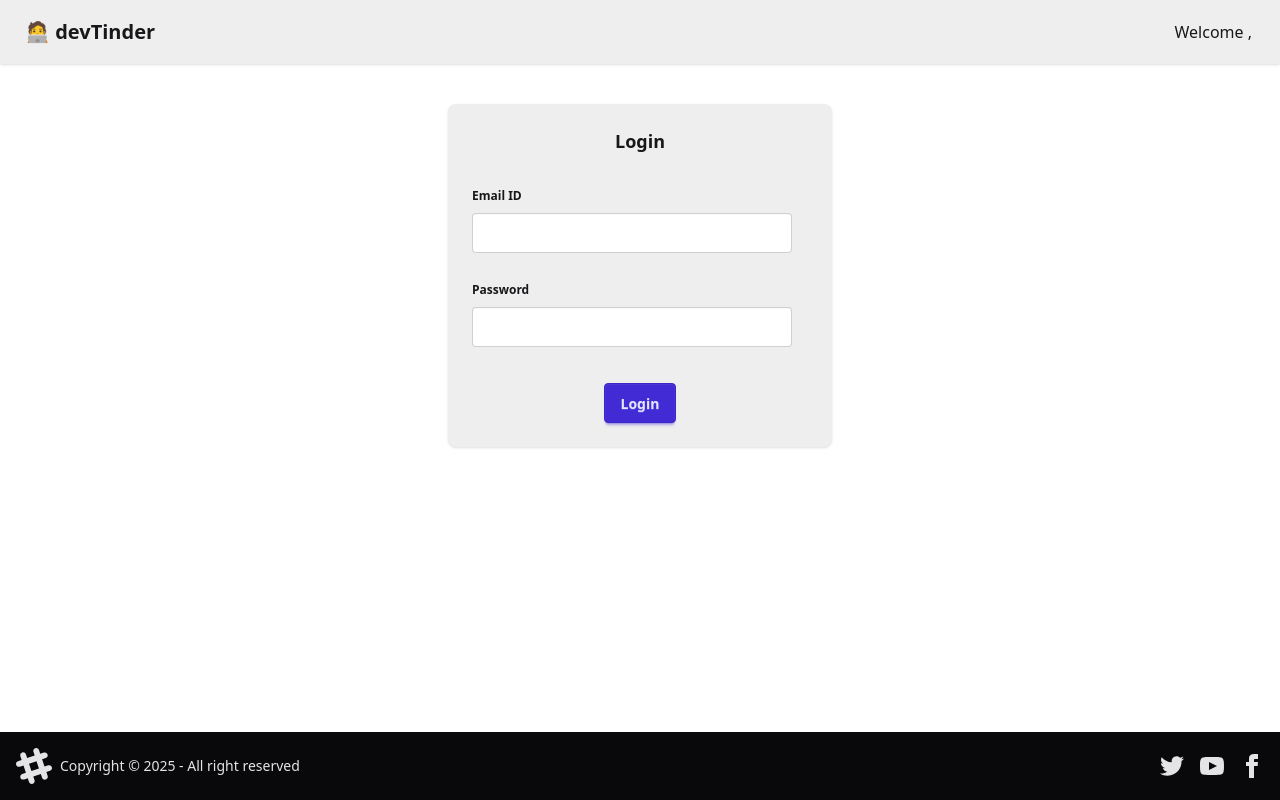
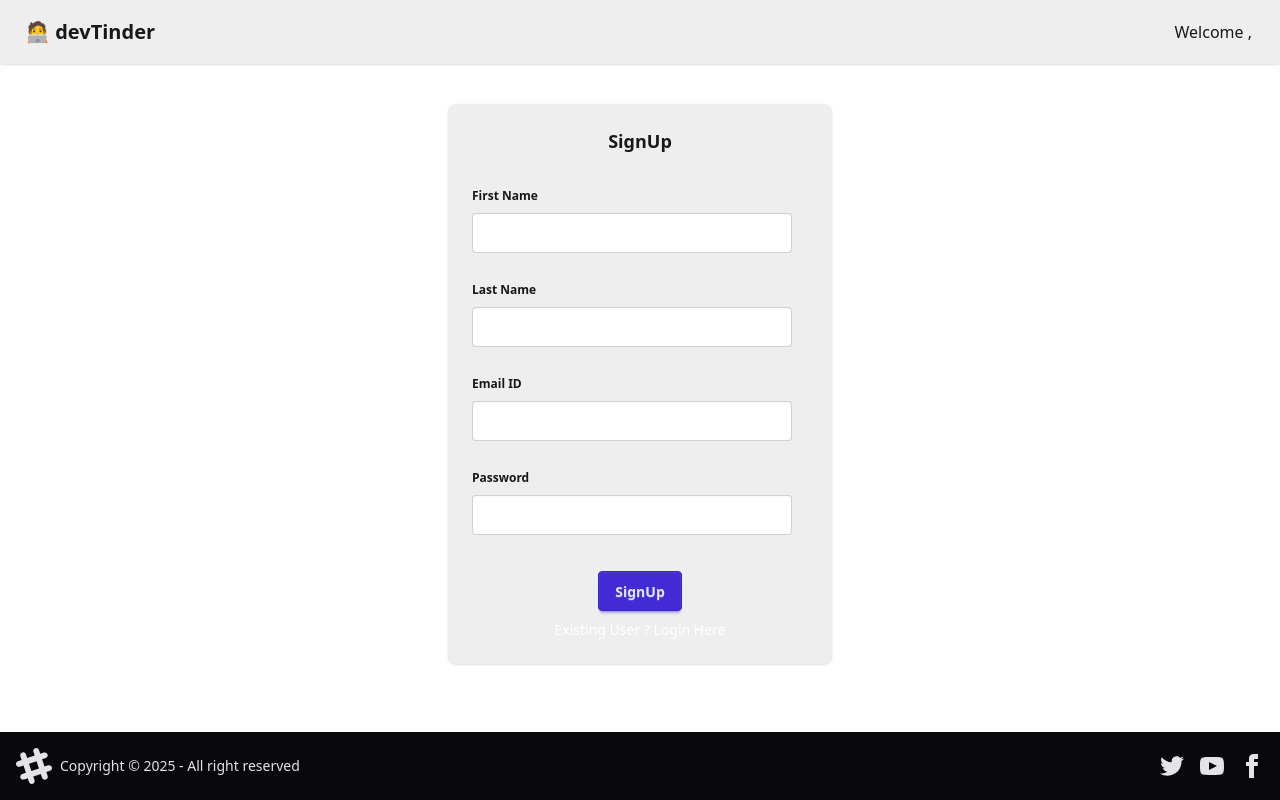
Before and after one commit to Connectgauravkaushik/devTinder-frontend, a React (Vite) app: page /login in a window 1280 px wide. Built offline with nearby package versions, Linux system fonts and the light colour scheme; no server answers.

Commit message:
signUp and UserCard Updated

```diff
--- a/src/components/Feed.jsx
+++ b/src/components/Feed.jsx
@@ -24,8 +24,10 @@ const Feed = () => {
     getFeed();
   }, []);
 
+
+
   return feed &&( <div className="flex justify-center items-center my-10">
-    <UserCard user={feed}/>
+    <UserCard user={feed[0]}/>
     </div>);
 };
 
--- a/src/components/Login.jsx
+++ b/src/components/Login.jsx
@@ -6,9 +6,12 @@ import { useNavigate } from "react-router";
 import { BASE_URL } from "../utils/constants";
 
 const Login = () => {
+  const [firstName, setFirstName] = useState("");
+  const [lastName, setLastName] = useState("");
   const [emailId, setEmailId] = useState("");
   const [password, setpswrd] = useState("");
-  const  [error , setError] = useState();
+  const [error, setError] = useState();
+  const [isLoginForm, setIsLoginForm] = useState(false);
   const dispatch = useDispatch();
   const navigate = useNavigate();
 
@@ -33,12 +36,54 @@ const Login = () => {
     }
   };
 
+  const handleSignUp = async () => {
+    try {
+      const res = await axios.post(
+        BASE_URL + "/signup",
+        { firstName, lastName, emailId, password },
+        { withCredentials: true }
+      );
+      dispatch(addUser(res?.data?.data));
+
+      return navigate("/profile");
+    } catch (error) {
+      setError(error?.response?.data || "invalid credentials ");
+    }
+  };
+
   return (
     <div className="flex justify-center items-center my-10">
       <div className="card bg-base-300 w-96 shadow-sm">
         <div className="card-body">
-          <h2 className="card-title justify-center">Login</h2>
+          <h2 className="card-title justify-center">
+            {" "}
+            {isLoginForm ? "Login" : "SignUp"}
+          </h2>
           <div className="">
+            {/* First Name field */}
+            {!isLoginForm && (
+              <>
+                <fieldset className="fieldset my-4">
+                  <legend className="fieldset-legend">First Name</legend>
+                  <input
+                    type="text"
+                    className="input"
+                    value={firstName}
+                    onChange={(e) => setFirstName(e.target.value)} // Binding the state variable with input variable.
+                  />
+                </fieldset>
+
+                <fieldset className="fieldset my-4">
+                  <legend className="fieldset-legend">Last Name</legend>
+                  <input
+                    type="text"
+                    className="input"
+                    value={lastName}
+                    onChange={(e) => setLastName(e.target.value)} // Binding the state variable with input variable.
+                  />
+                </fieldset>
+              </>
+            )}
             {/* Email field */}
             <fieldset className="fieldset my-4">
               <legend className="fieldset-legend">Email ID </legend>
@@ -62,10 +107,21 @@ const Login = () => {
           </div>
           <p className="text-red-500">{error}</p>
           <div className="card-actions justify-center">
-            <button className="btn btn-primary" onClick={handleLogin}>
-              Login
+            <button
+              className="btn btn-primary"
+              onClick={isLoginForm ? handleLogin : handleSignUp}
+            >
+              {isLoginForm ? "Login" : "SignUp"}
             </button>
           </div>
+          <p
+            onClick={() => setIsLoginForm((value) => !value)}
+            className="text-white cursor-pointer text-center hover:text-blue-500"
+          >
+            {isLoginForm
+              ? "New User ? SignUp Here"
+              : "Existing User ? Login Here"}
+          </p>
         </div>
       </div>
     </div>
--- a/src/components/UserCard.jsx
+++ b/src/components/UserCard.jsx
@@ -1,21 +1,44 @@
-const UserCard = () => {
-  //  const {firstName , lastName, photoUrl, age, gender, about } = user;
+import axios from "axios";
+import { BASE_URL } from "../utils/constants";
+import { removeFeed } from "../utils/feedSlice";
+import { useDispatch } from "react-redux";
+
+
+const UserCard = ({user}) => {
+   const {_id ,firstName , lastName, photoUrl, about } = user;
+   const dispatch = useDispatch();
+
+  const handleSendRequest = async (status, userId) => {
+    try {
+      await axios.post(BASE_URL + "/request/send/" + status + "/" + userId , {} ,
+        {withCredentials:true}
+      );
+      dispatch(removeFeed(userId));
+    } catch (error) {
+      console.error(error.message);
+    }
+  };
+
   return (
-<div className="card bg-base-100 w-96 shadow-sm">
+    <div className="card bg-base-300 w-96 shadow-sm border border-gray-500">
       <figure>
         <img
-      src="https://img.daisyui.com/images/stock/photo-1606107557195-0e29a4b5b4aa.webp"
-      alt="Shoes" />
+          src={photoUrl}
+          alt="Shoes"
+        />
       </figure>
       <div className="card-body">
-    <h2 className="card-title">Card Title</h2>
-    <p>A card component has a figure, a body part, and inside body there are title and actions parts</p>
+        <h2 className="card-title">{firstName + " " + lastName}</h2>
+        <p>
+         {about}
+        </p>
         <div className="card-actions justify-end">
-      <button className="btn btn-primary">Buy Now</button>
+          <button className="btn btn-primary" onClick={()=>handleSendRequest('ignore',_id)}>Ignore</button>
+          <button className="btn btn-secondary"onClick={()=>handleSendRequest('interested' ,_id)}>Interested</button>
         </div>
       </div>
     </div>
   );
-}
+};
 
 export default UserCard;
--- a/src/utils/feedSlice.js
+++ b/src/utils/feedSlice.js
@@ -8,8 +8,9 @@ const feedSlice = createSlice({
         addFeed: (state, action) => {
             return action.payload;
         },
-        removeFeed: () => {
-            return null;
+        removeFeed: (state, action) => {
+            const newFeed = state.filter((user) => user._id !== action.payload);
+            return newFeed
         }
     }
 });
```
Lines whose indentation alone changed are shown as unchanged.
